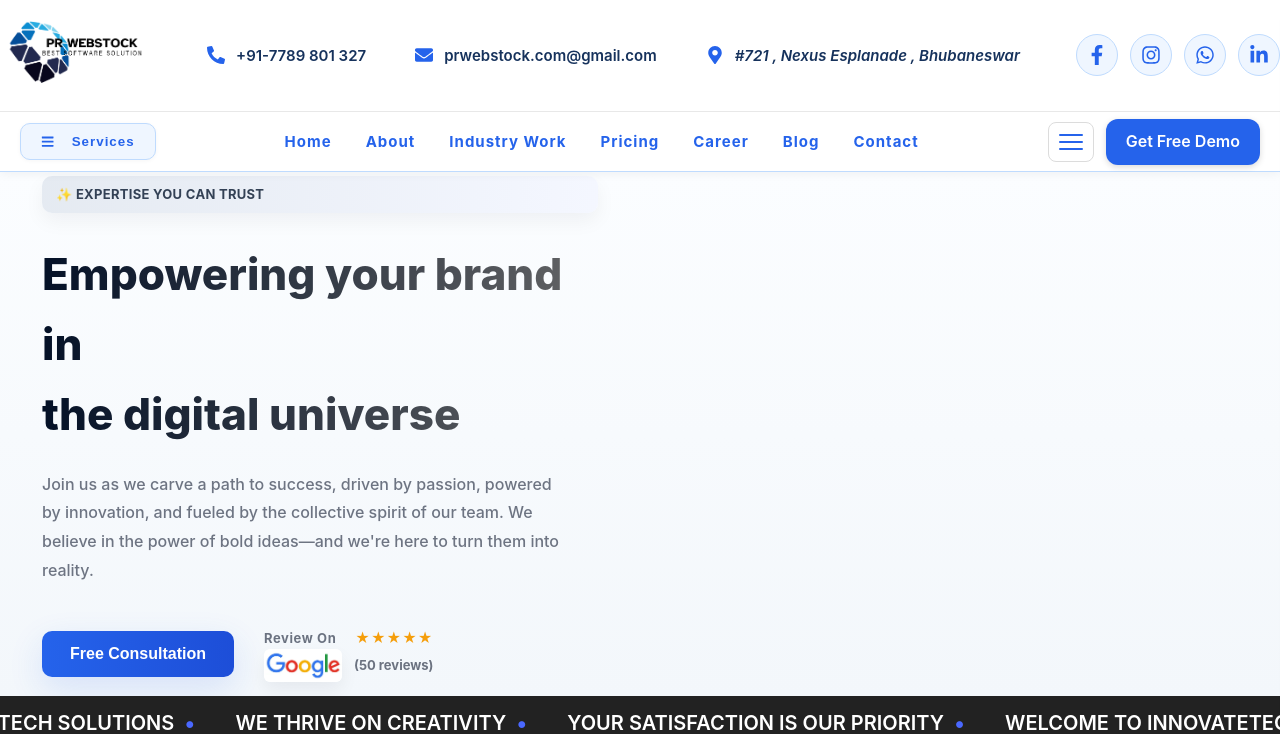
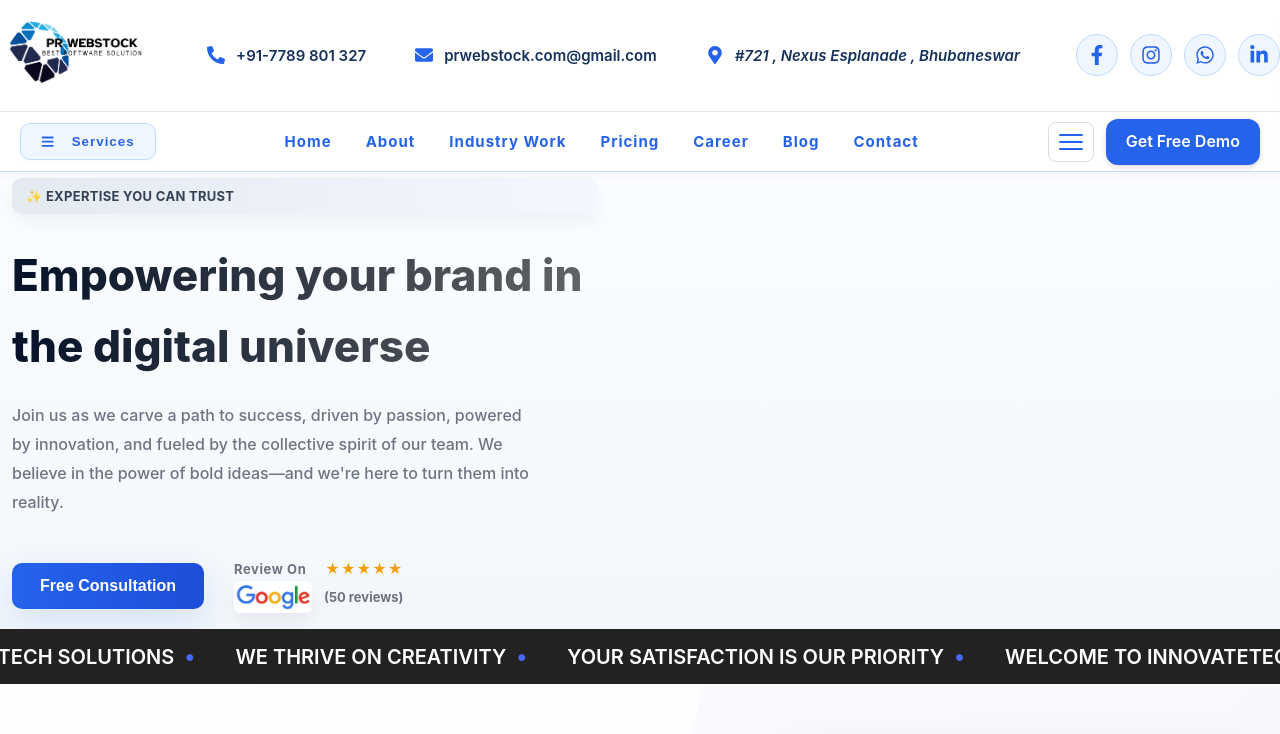
Before and after one commit to CODE-WITH-PRASANTA/PR-WEBSTOCK, a React (Vite) app in the folder Frontend/: page / in a window 1280 px wide. Shown: the top 734 px of the page. Built offline with nearby package versions, Linux system fonts and the light colour scheme.

Commit message:
For Pull

```diff
--- a/Frontend/src/Components/Herosection/Herosection.css
+++ b/Frontend/src/Components/Herosection/Herosection.css
@@ -293,6 +293,6 @@
 /* add padding on max-width 1600px */
 @media (max-width: 1600px) {
   .hero {
-    padding: 0 30px;  /* <-- you can adjust value here */
+    padding: 0 0px;  /* <-- you can adjust value here */
   }
 }
```
